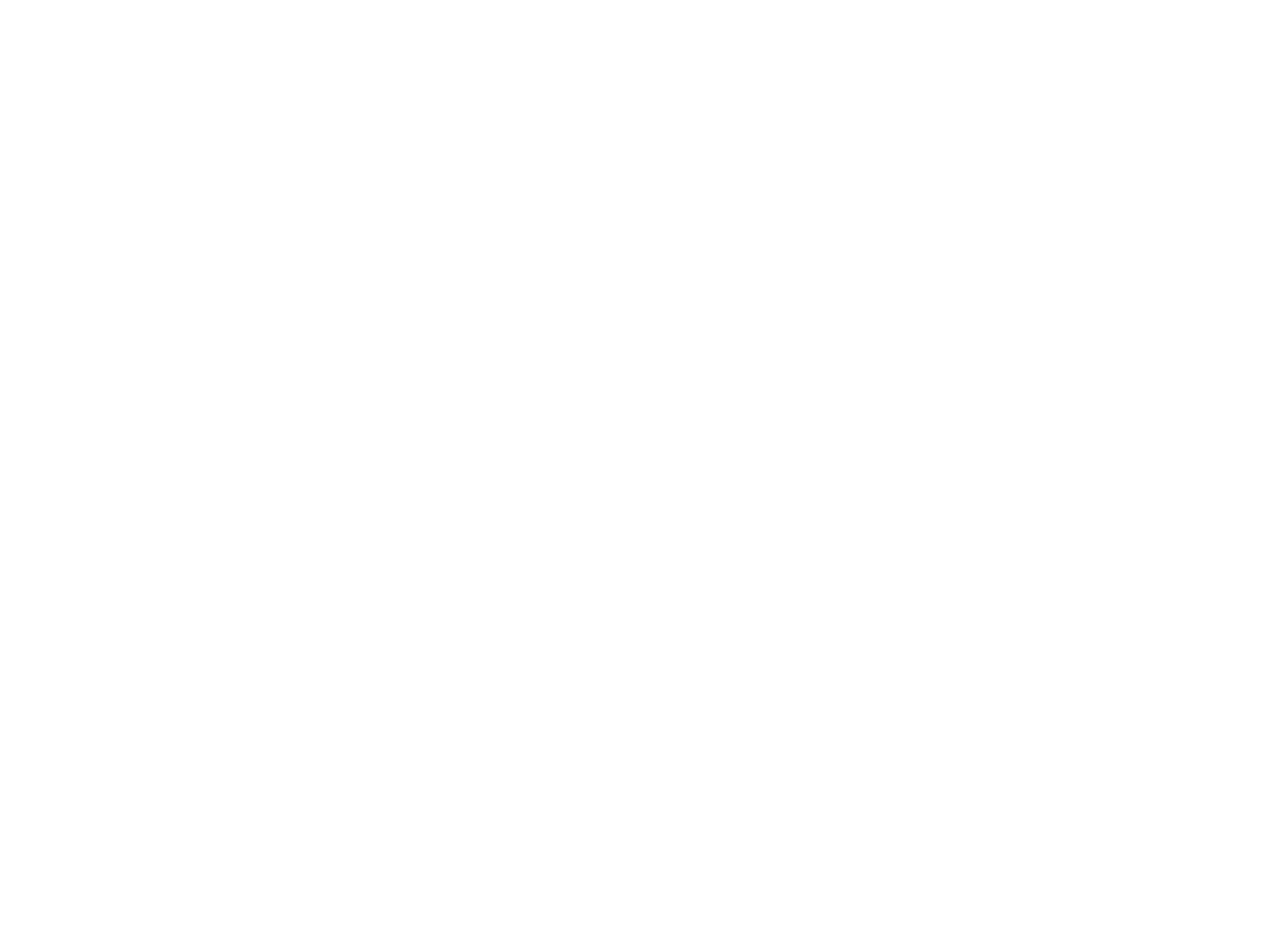
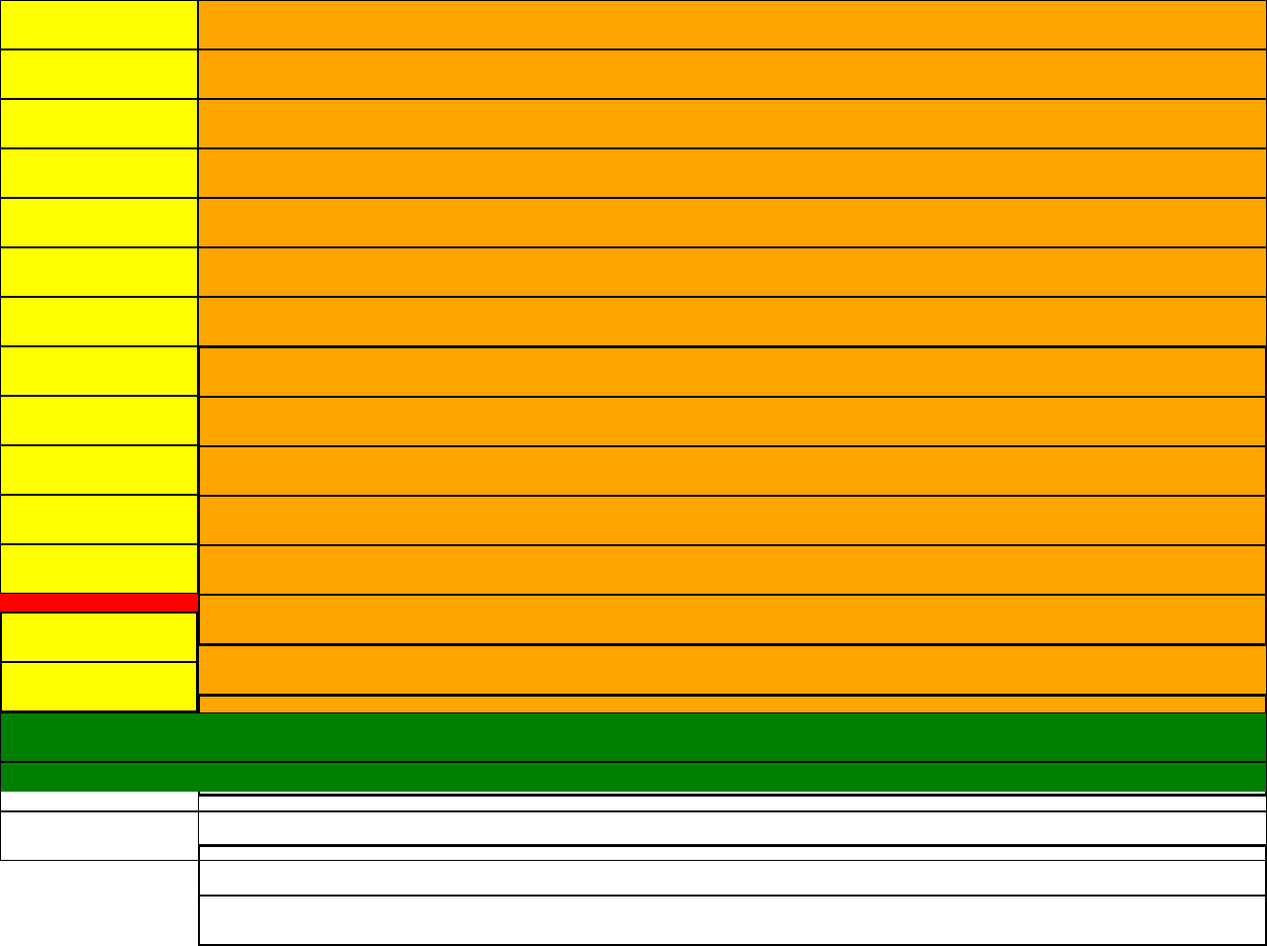
Before and after one commit to francs2812/html-css-spotifyweb, a plain HTML site: page index.html in a window 1280 px wide. Shown: the whole page at 99% size. Before the commit the page ends 800 px from the top, so only its background shows below. Drawn offline with Linux system fonts and the light colour scheme.

Commit message:
layout lg

```diff
--- a/css/style.css
+++ b/css/style.css
@@ -3,3 +3,62 @@
     padding: 0;
     box-sizing: border-box;
 }
+
+/* comon */
+div,
+li {
+    min-height: 50px;
+    border: 1px solid black;
+}
+
+
+
+/* header */
+header{
+    height: 90vh;
+    position: fixed;
+    float: left;
+}
+header nav {
+    width: 200px;
+    height: 90vh;
+    position: relative;
+    background-color: red;
+}
+
+nav .logo,
+nav .home,
+nav .serch,
+nav .title_playlist,
+nav .craft_playlist,
+nav .playlist,
+.nav_bottom .app,
+.nav_bottom .utente{
+    width: 100%;
+    background-color: yellow;
+}
+
+.nav_bottom {
+    width: 100%;
+    position: absolute;
+    left: 0;
+    bottom: 0;
+}
+
+/* main */
+main {
+    width: calc(100% - 200px);
+    height: 90vh;
+    float: right;
+    background-color: orange;
+}
+
+/* footer */
+footer {
+    position: fixed;
+    bottom: 0;
+    left: 0;
+    width: 100%;
+    height: calc(100vh - 90vh);
+    background-color: green;
+}
--- a/index.html
+++ b/index.html
@@ -8,6 +8,67 @@
         <title>Spotify</title>
     </head>
     <body>
+        <header>
+            <nav>
+                <div class="logo">
 
+                </div>
+                <ul>
+                    <li class="home"></li>
+                    <li class="serch"></li>
+                    <li class="title_playlist">
+
+                    </li>
+                    <li class="craft_playlist"></li>
+                    <li class="playlist"></li>
+                    <li class="playlist"></li>
+                    <li class="playlist"></li>
+                    <li class="playlist"></li>
+                    <li class="playlist"></li>
+                    <li class="playlist"></li>
+                    <li class="playlist"></li>
+                </ul>
+                <div class="nav_bottom">
+                    <div class="app"></div>
+                    <div class="utente"></div>
+                </div>
+            </nav>
+        </header>
+        <main>
+            <nav>
+                <ul>
+                    <li></li>
+                    <li></li>
+                    <li></li>
+                    <li></li>
+                    <li></li>
+                    <li></li>
+                </ul>
+            </nav>
+            <div class="title"></div>
+            <div class="album">
+                <div class="songs"></div>
+                <div class="songs"></div>
+                <div class="songs"></div>
+                <div class="songs"></div>
+                <div class="songs"></div>
+                <div class="songs"></div>
+            </div>
+            <div class="title"></div>
+            <div class="album">
+                <div class="songs"></div>
+                <div class="songs"></div>
+            </div>
+            <div class="title"></div>
+            <div class="artists">
+                <div class="artist"></div>
+                <div class="artist"></div>
+            </div>
+        </main>
+        <footer>
+            <div></div>
+            <div></div>
+            <div></div>
+        </footer>
     </body>
 </html>
```
Also changed, not shown: test.html (+1 -1 lines), css/test.css (line endings or trailing spaces).
